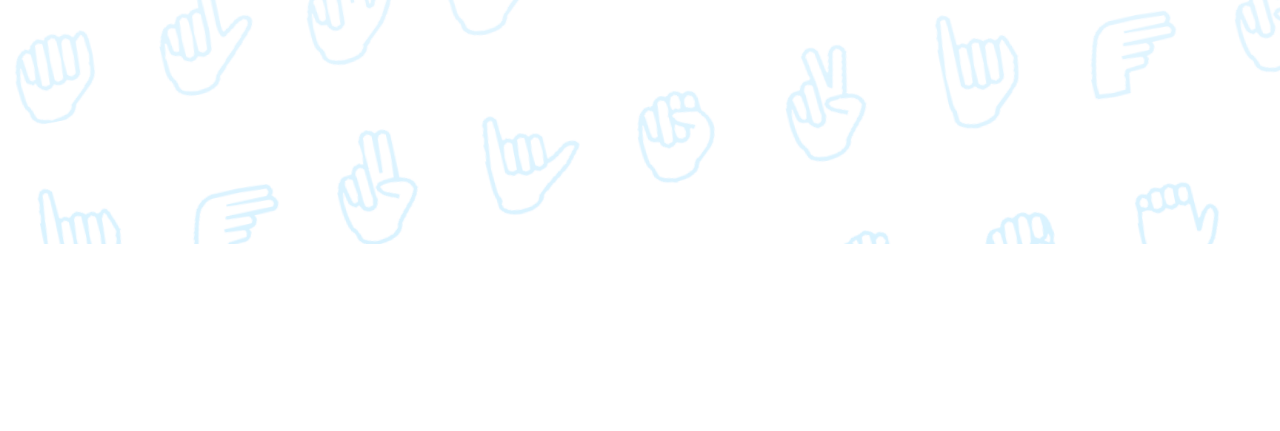
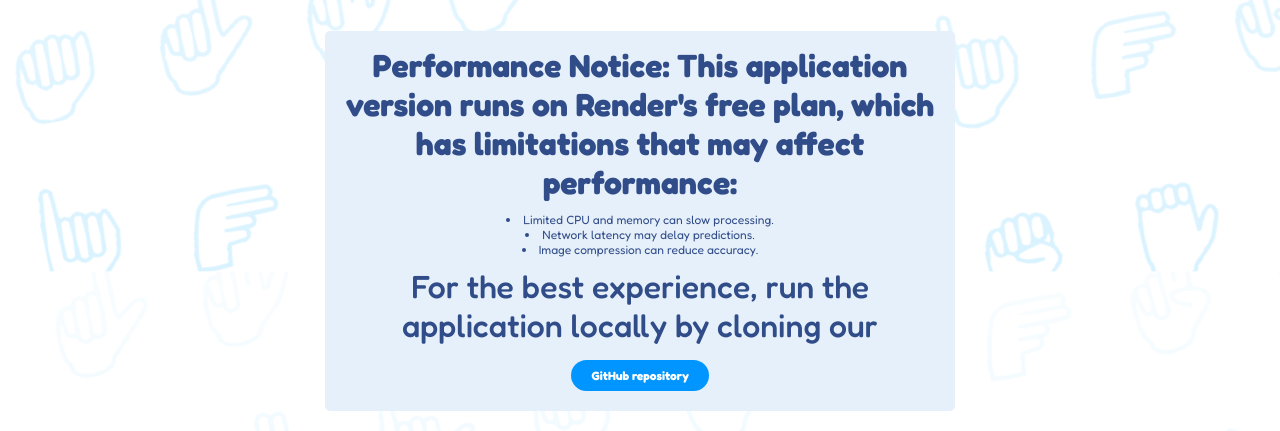
Before and after one commit to neinzaut/talk2dhand-host, a website: page templates/home.html in a window 1280 px wide. Shown: the part 556-987 px from the top of the page. Before the commit the page ends 800 px from the top, so only its background shows below. Drawn offline with Linux system fonts and the light colour scheme.

Commit message:
added a note

```diff
--- a/templates/home.html
+++ b/templates/home.html
@@ -19,5 +19,16 @@
         <a href="/practicing" class="custom-button">Practice Letters</a>
         <a href="/test" class="custom-button">Self Test</a>
     </div>
+
+    <div style="font-size: 12px; color: #304C89; background-color: #E6F0FA; padding: 15px; border-radius: 5px; width: 600px; margin: 20px auto; text-align: center;">
+        <p style="margin: 0; font-weight: bold;">Performance Notice: This application version runs on Render's free plan, which has limitations that may affect performance:</p>
+        <ul style="list-style-position: inside; padding-left: 0; margin: 10px 0;">
+            <li>Limited CPU and memory can slow processing.</li>
+            <li>Network latency may delay predictions.</li>
+            <li>Image compression can reduce accuracy.</li>
+        </ul>
+        <p style="margin: 10px 0;">For the best experience, run the application locally by cloning our</p>
+        <a href="https://github.com/neinzaut/talk2dhand/tree/main" target="_blank" style="display: inline-block; background-color: #0095ff; color: white; padding: 8px 20px; border-radius: 50px; text-decoration: none; font-weight: bold; margin: 5px auto;">GitHub repository</a>
+    </div>
 </body>
 </html>
```
